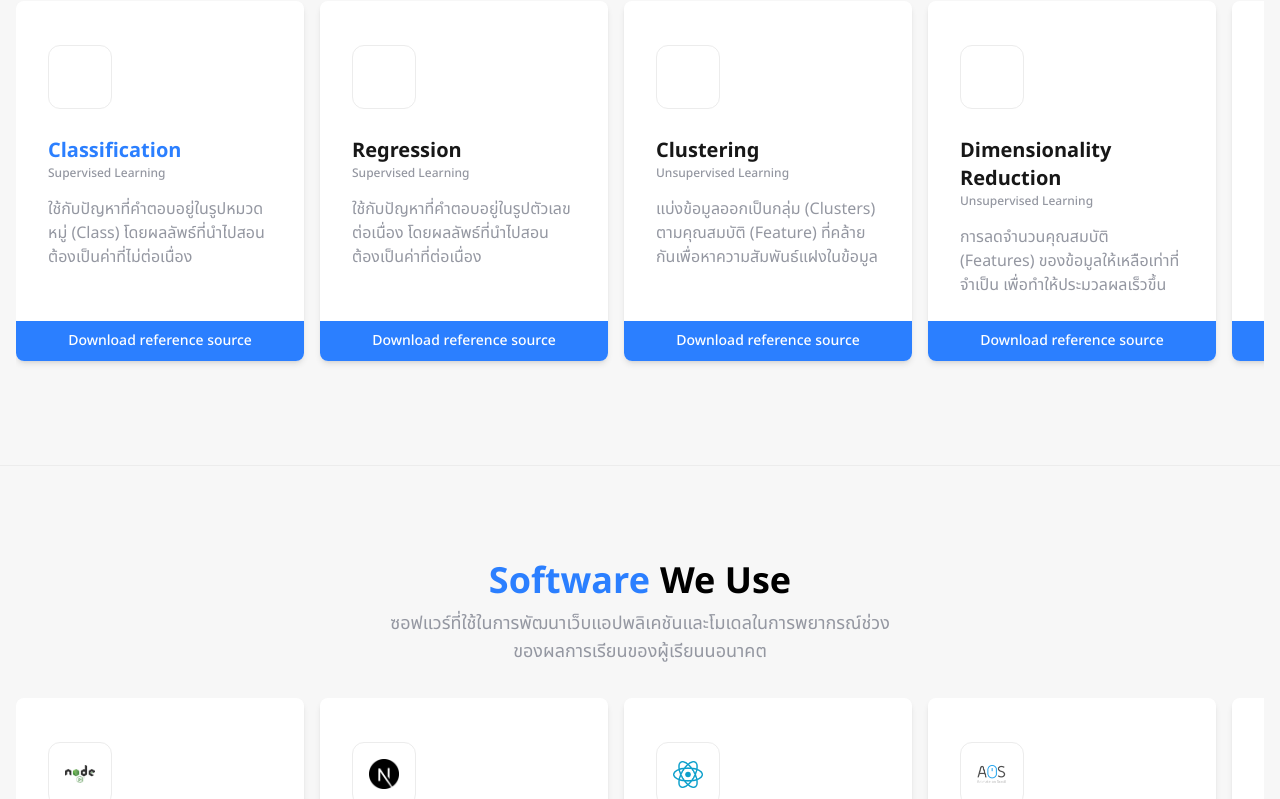
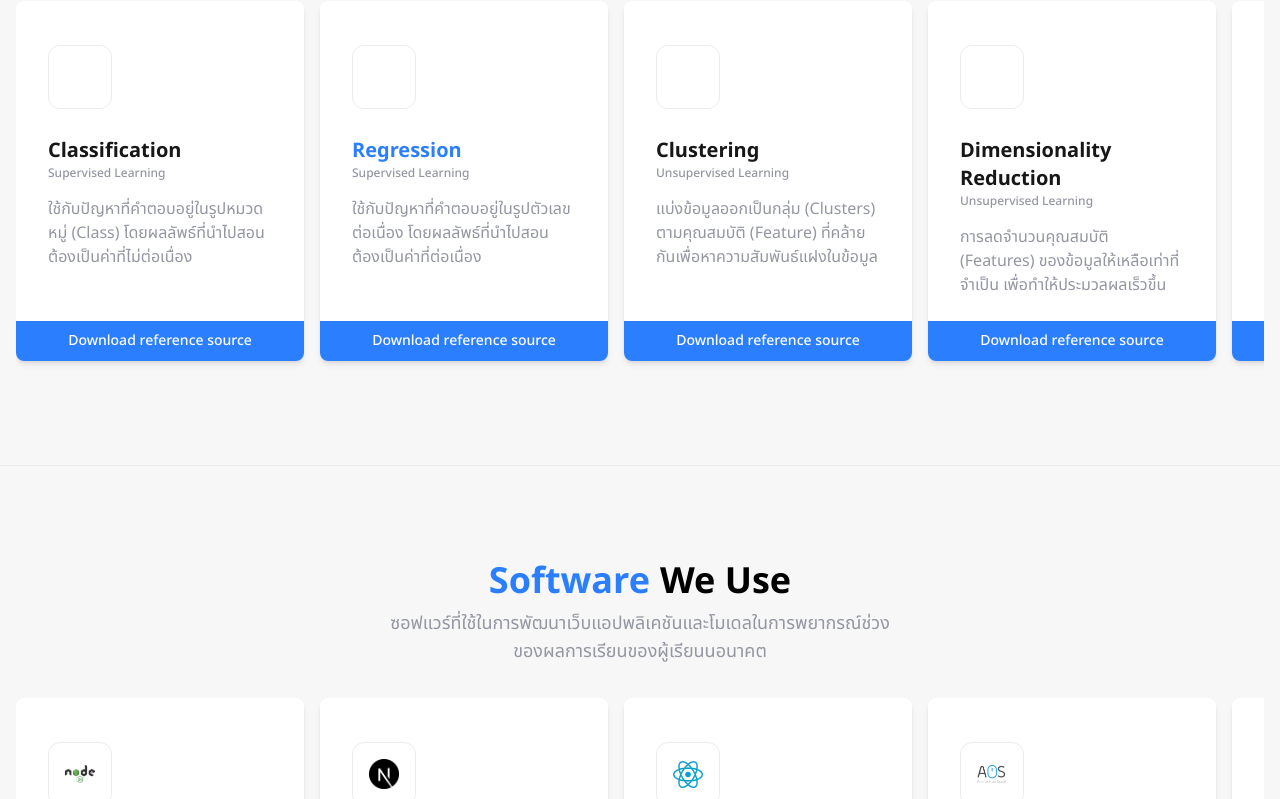
Before and after one commit to vachirasawin/codingSKT, a Next.js app: page /about%20us in a window 1280 px wide. Shown: the part 1160-1959 px from the top of the page. Built offline with nearby package versions, Linux system fonts and the light colour scheme; no server answers; some icons are missing.

Commit message:
version 1.9.25.1

```diff
--- a/src/app/about%20us/page.jsx
+++ b/src/app/about%20us/page.jsx
@@ -32,7 +32,7 @@ function page() {
             height: "-",
             link: "/machine-learning.pdf",
             symbol: "fa-solid fa-brain",
-            main: "true"
+            main: "-"
         },
         {
             title: "Regression",
@@ -44,7 +44,7 @@ function page() {
             height: "-",
             link: "/machine-learning.pdf",
             symbol: "fa-solid fa-brain",
-            main: "-",
+            main: "true",
         },
         {
             title: "Clustering",
@@ -385,18 +385,6 @@ function page() {
             main: "-"
         },
         {
-            title: "NumPy",
-            image: "numpy",
-            extension: "png",
-            content: "Library สำหนับใช้คำนวณตัวเลขและจัดการข้อมูลเชิงตัวเลข",
-            description: "version 2.3.1",
-            width: "2336",
-            height: "2500",
-            link: "https://numpy.org/",
-            symbol: "-",
-            main: "-"
-        },
-        {
             title: "Train Test Split",
             image: "sklearn",
             extension: "png",
@@ -409,14 +397,38 @@ function page() {
             main: "-"
         },
         {
-            title: "Logistic Regression",
+            title: "Linear Regression",
             image: "sklearn",
             extension: "png",
-            content: "โมเดล Machine Learning แบบ Classification ถดถอย",
+            content: "โมเดล Machine Learning แบบ Regression เชิงเส้น",
             description: "scikit-learn | version 1.7.0",
             width: "254",
             height: "183",
-            link: "https://scikit-learn.org/stable/modules/generated/sklearn.linear_model.LogisticRegression.html",
+            link: "https://scikit-learn.org/stable/modules/generated/sklearn.linear_model.LinearRegression.html",
+            symbol: "-",
+            main: "-"
+        },
+        {
+            title: "Mean Squared Error",
+            image: "sklearn",
+            extension: "png",
+            content: "Library สำหรับแสดงความคลาดเคลื่อน",
+            description: "scikit-learn | version 1.7.0",
+            width: "254",
+            height: "183",
+            link: "https://scikit-learn.org/stable/modules/generated/sklearn.metrics.mean_squared_error.html",
+            symbol: "-",
+            main: "-"
+        },
+        {
+            title: "R<sup>2</sup>",
+            image: "sklearn",
+            extension: "png",
+            content: "Library สำหรับแสดงความแม่นยำ",
+            description: "scikit-learn | version 1.7.0",
+            width: "254",
+            height: "183",
+            link: "https://scikit-learn.org/stable/modules/generated/sklearn.metrics.r2_score.html",
             symbol: "-",
             main: "-"
         },
```
